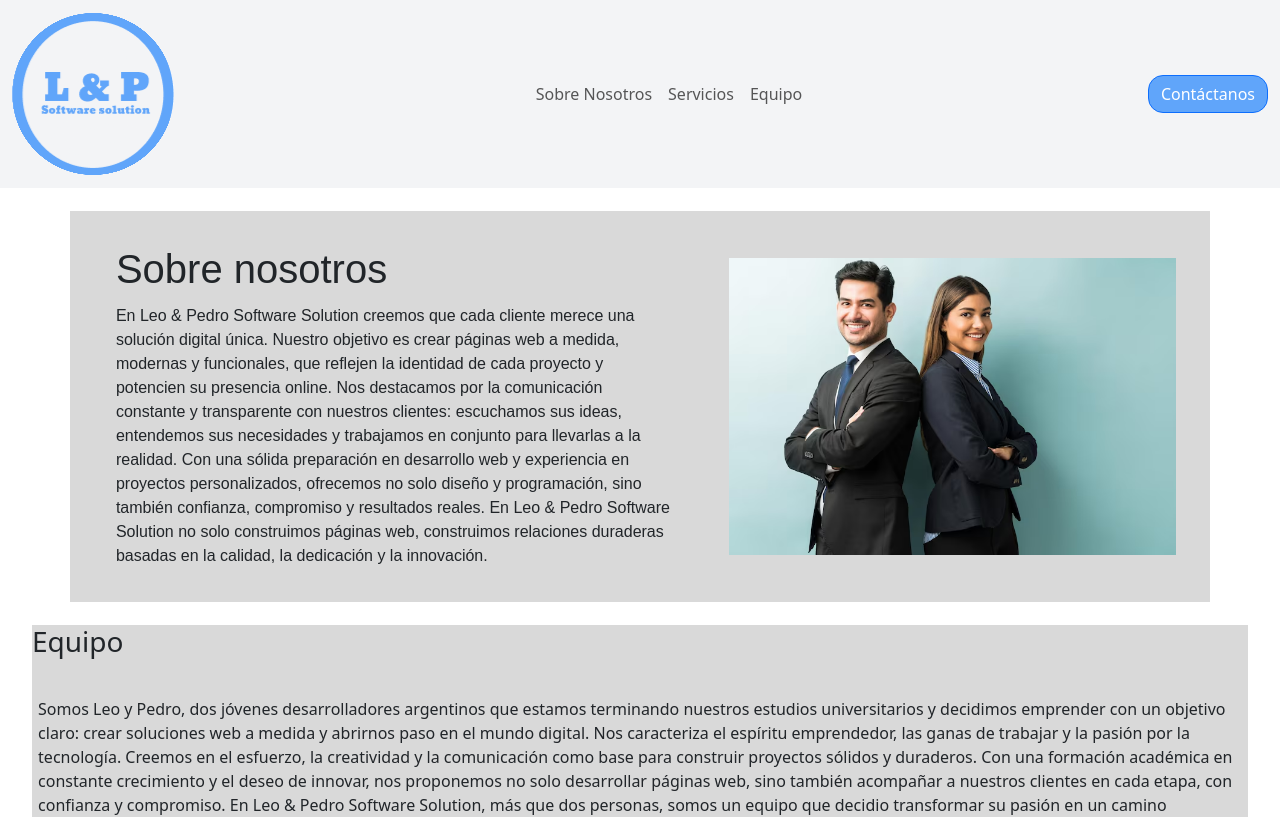
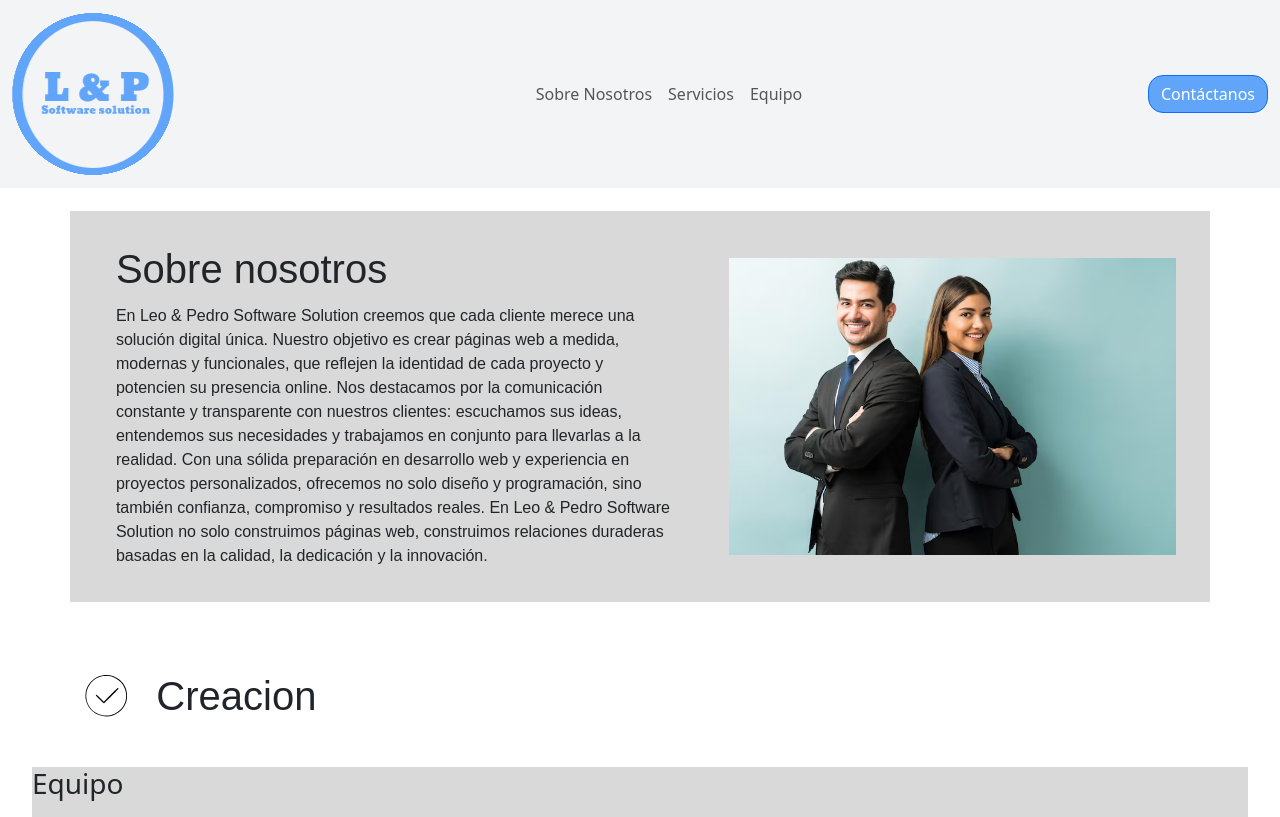
Before and after one commit to leopedrowebsolutions-it/Leo-and-Pedro-web-solutions, an Angular app: page / in a window 1280 px wide. Shown: the top 817 px of the page. Built offline with nearby package versions, Linux system fonts and the light colour scheme.

Commit message:
inicio servicios

```diff
--- a/src/app.html
+++ b/src/app.html
@@ -10,5 +10,6 @@
 
 
 <app-sobre-nosotros class="SobreNosotros"></app-sobre-nosotros>
+<app-servicios></app-servicios>
 <app-equipo/>
 <app-footer-page></app-footer-page>
--- a/src/app.ts
+++ b/src/app.ts
@@ -6,10 +6,11 @@ import { FooterPageComponent } from './footer-page/footer-page.component';
 
 import { Equipo } from "./equipo/equipo";
 import { SobreNosotros } from "./sobre-nosotros/sobre-nosotros";
+import { Servicios } from "./servicios/servicios";
 
 @Component({
   selector: 'app-root',
-  imports: [RouterOutlet, BarraDeNavegacion, FooterPageComponent, Equipo, SobreNosotros],
+  imports: [RouterOutlet, BarraDeNavegacion, FooterPageComponent, Equipo, SobreNosotros, Servicios],
 
   templateUrl: './app.html',
   styleUrls: ['./app.css']
--- a/src/servicios/servicios.css
+++ b/src/servicios/servicios.css
@@ -0,0 +1,22 @@
+*{
+    margin: 2%;
+    box-sizing: border-box;
+    font-family: 'Poppins', sans-serif;
+}
+
+.clickeable{
+    cursor: pointer;
+    display: flex;
+    align-items: end;
+}
+img{
+    width: 5%;
+    height: auto;
+    margin-right: 0px;
+}
+
+
+
+.invisible{
+    display: none;
+}
--- a/src/servicios/servicios.html
+++ b/src/servicios/servicios.html
@@ -1,5 +1,10 @@
-<div>
-    <img src="" alt="">
-    <h1>Creacion</h1>
-    <p>Sabemos que cada persona tiene una idea distinta de cómo quiere mostrarse en internet. Con nuestras habilidades podemos convertir esas ideas en páginas web personalizadas, modernas y fáciles de usar, que reflejen exactamente lo que el cliente desea transmitir.</p>
+<div class="container">
+
+    <div class="clickeable">
+        <img src="../assets/1533737321.svg" alt="">
+        <h1>Creacion</h1>
+    </div>
+
+
+    <p class="invisible">Sabemos que cada persona tiene una idea distinta de cómo quiere mostrarse en internet. Con nuestras habilidades podemos convertir esas ideas en páginas web personalizadas, modernas y fáciles de usar, que reflejen exactamente lo que el cliente desea transmitir.</p>
 </div>
```
Also changed, not shown: src/assets/1533737321.svg (added).
